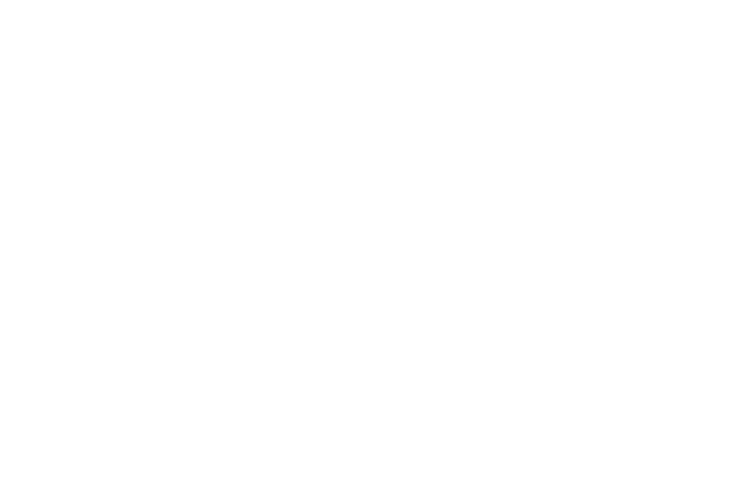
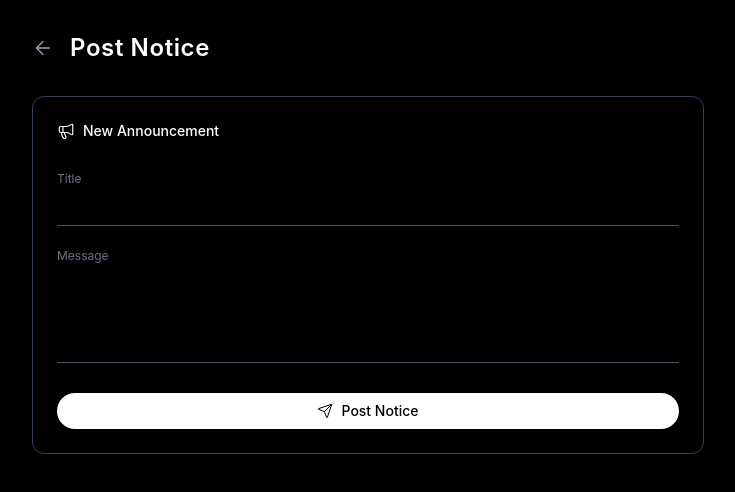
Before and after one commit to ShampooCodes/hr-management, a React (Vite) app: page /admin/notices in a window 1280 px wide. Before the commit this address had no page. Shown: the top 492 px of the page, without its empty margins (272-1007 px from the left). Built offline with nearby package versions, Linux system fonts and the light colour scheme.

Commit message:
add admin post notice page

```diff
--- a/src/App.jsx
+++ b/src/App.jsx
@@ -8,7 +8,8 @@
 import MyPayroll from "./pages/MyPayroll";
 import NoticeBoard from "./pages/NoticeBoard";
 import LeaveApproval from "./pages/LeaveApproval";
-import Payroll from "./pages/Payroll"
+import Payroll from "./pages/Payroll";
+import PostNotice from "./pages/PostNotice";
 
 function App() {
   return (
@@ -24,6 +25,7 @@
       <Route path="/employee/notices" element={<NoticeBoard />} />
       <Route path="/admin/leaves" element={<LeaveApproval />} />
       <Route path="/admin/payroll" element={<Payroll />} />
+      <Route path="/admin/notices" element={<PostNotice />} />
     </Routes>
   )
 }
--- a/src/api/noticeApi.js
+++ b/src/api/noticeApi.js
@@ -1,3 +1,4 @@
 import api from "./axios"
 
 export const getAllNoticesApi = () => api.get("/notices")
+export const postNoticeApi = (data) => api.post("/notices", data)
--- a/src/pages/AdminDashboard.jsx
+++ b/src/pages/AdminDashboard.jsx
@@ -1,5 +1,5 @@
 import { useNavigate } from "react-router-dom"
-import { Users, ClipboardList, Wallet } from "lucide-react"
+import { Users, ClipboardList, Wallet, Megaphone } from "lucide-react"
 
 function AdminDashboard() {
     const navigate= useNavigate()
@@ -23,6 +23,12 @@
             icon: Wallet,
             path: "/admin/payroll",
         },
+        {
+            title: "Post Notice",
+            desc: "Send announcements to employees",
+            icon: Megaphone,
+            path: "/admin/notices",
+         },
     ]
     return (
         <div className="min-h-screen w-full bg-black px-6 py-10">
--- a/src/pages/MyPayroll.jsx
+++ b/src/pages/MyPayroll.jsx
@@ -58,12 +58,12 @@
                                             {rec.month} {rec.year}
                                         </p>
                                     </div>
-                                    <p className="text-white text-lg font-semibold">₹{rec.netSalary}</p>
+                                    <p className="text-white text-lg font-semibold">Rs: {rec.netSalary}</p>
                                 </div>
                                 <div className="grid grid-cols-3 gap-4 text-xs text-gray-500 border-t border-gray-800 pt-3">
                                     <div>
                                         <p> Basic Salary</p>
-                                        <p className="text-gray-300 mt-1">₹{rec.basicSalary}</p>
+                                        <p className="text-gray-300 mt-1">Rs: {rec.basicSalary}</p>
                                     </div>
                                     <div>
                                         <p>Leaves Taken</p>
@@ -71,7 +71,7 @@
                                     </div>
                                     <div>
                                         <p>Deduction</p>
-                                        <p className="text-gray-300 mt-1">₹{rec.deduction}</p>
+                                        <p className="text-gray-300 mt-1">Rs: {rec.deduction}</p>
                                     </div>
                                 </div>
                             </div>
--- a/src/pages/Payroll.jsx
+++ b/src/pages/Payroll.jsx
@@ -40,7 +40,6 @@
 
     const handleGenerate = async (e) => {
         e.preventDefault()
-        console.log("Form submitted!", { employeeId, month, year, basicSalary })
         setSubmitting(true)
         setMessage("")
         try {
@@ -52,7 +51,6 @@
             setBasicSalary("")
             fetchData()
         } catch (error) {
-            console.log("ERROR:", error)
             const msg = error.response?.data?.message || "Failed to generate payroll"
             setMessage(msg)
         } finally {
--- /dev/null
+++ b/src/pages/PostNotice.jsx
@@ -0,0 +1,86 @@
+import { useState } from "react";
+import { useNavigate } from "react-router-dom";
+import { postNoticeApi } from "../api/noticeApi";
+import { ArrowLeft, Megaphone, Send } from "lucide-react";
+
+function PostNotice() {
+    const navigate =useNavigate()
+
+    const [title, setTitle] = useState("")
+    const [message, setMessage] = useState("")
+    const [submitting, setSubmitting] = useState(false)
+    const [feedback, setFeedback] = useState("")
+
+    const handlePost = async (e) => {
+        e.preventDefault()
+        setSubmitting(true)
+        setFeedback("")
+        try {
+            await postNoticeApi({ title, message })
+            setFeedback("Notice posted successfully")
+            setTitle("")
+            setMessage("")
+        } catch (error) {
+            const msg = error.response?.data?.message || "Failed to post notice"
+            setFeedback(msg)
+        } finally {
+            setSubmitting(false)
+        }
+    }
+
+    return(
+        <div className="min-h-screen w-full bg-black px-6 py-8">
+            <div className="max-w-2xl mx-auto">
+                <div className="flex items-center gap-4 mb-8">
+                    <button onClick={() => navigate("/admin")} className="text-gray-400 hover:text-white transition">
+                        <ArrowLeft size={22} strokeWidth={1.5} />
+                    </button>
+                    <h1 className="text-2xl font-semibold text-white tracking-wide">Post Notice</h1>
+                </div>
+
+                <form
+                    onSubmit={handlePost}
+                    className="flex flex-col gap-4 border border-gray-700 rounded-xl p-6"
+                >
+                    <div className="flex items-center gap-2 mb-2">
+                        <Megaphone className="text-white" size={18} strokeWidth={1.5} />
+                        <h2 className="text-white text-sm font-medium">New Announcement</h2>
+                    </div>
+                    <div>
+                        <label className="text-gray-500 text-xs">Title</label>
+                        <input
+                            type="text"
+                            value={title}
+                            onChange={(e) => setTitle(e.target.value)}
+                            required
+                            className="w-full bg-transparent border-b border-gray-600 focus:border-white outline-none text-white text-sm py-1.5 mt-1"
+                        />
+                    </div>
+                    <div>
+                        <label className="text-gray-500 text-xs">Message</label>
+                        <textarea
+                            value={message}
+                            onChange={(e) => setMessage(e.target.value)}
+                            required
+                            rows={4}
+                            className="w-full bg-transparent border-b border-gray-600 focus:border-white outline-none text-white text-sm py-1.5 mt-1 resize-none"
+                        />
+                    </div>
+
+                    {feedback && <p className="text-gray-400 text-xs">{feedback}</p>}
+
+                    <button
+                        type="submit"
+                        disabled={submitting}
+                        className="flex items-center justify-center gap-2 bg-white text-black px-4 py-2 rounded-full text-sm font-medium hover:bg-gray-200 transition disabled:opacity-50 mt-2"
+                    >
+                        <Send size={16} strokeWidth={1.5} />
+                        {submitting ? "Posting..." : "Post Notice"}
+                    </button>
+                </form>
+            </div>
+        </div>
+    )
+}
+
+export default PostNotice
```
